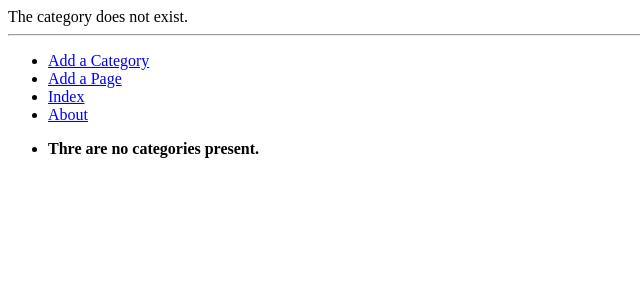
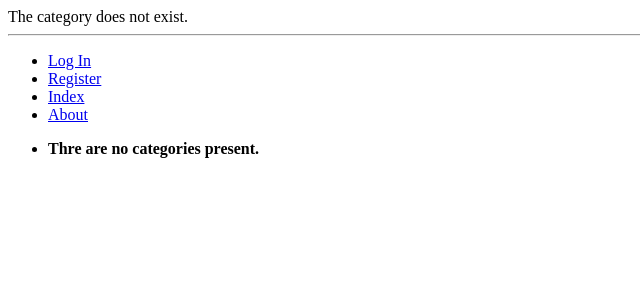
Before and after one commit to eduardocandidoxavier/tango_project, a Django app: page /rango/category/1/ in a window 1280 px wide. Shown: the top 300 px of the page, without its empty margins (0-640 px from the left). Run offline with Django 3.2, Linux system fonts and the light colour scheme; data that the repository does not hold is empty.

Commit message:
Changed base.html and show_category.html to show links depending on user being authenticated or not

```diff
--- a/tango_with_django_project/rango/views.py
+++ b/tango_with_django_project/rango/views.py
@@ -136,7 +136,7 @@ def user_login(request):
     return render(request,'auth/user_login.html', context_dict)
 
 
-
+@login_required(login_url='user_login')
 def user_logout(request):
     logout(request)
     messages.success(request,'Your are now logged out!')
--- a/tango_with_django_project/templates/rango/base.html
+++ b/tango_with_django_project/templates/rango/base.html
@@ -27,10 +27,16 @@
     <hr />
     <div>
         <ul>
-          <li><a href="{% url 'add_category' %}">Add a Category</a><br /></li>
-          <li><a href="{% url 'add_page' %}">Add a Page</a><br /></li>
-          <li><a href="{% url 'index' %}">Index</a></li>
-          <li><a href="{% url 'about' %}">About</a></li>
+            {% if user.is_authenticated %}
+                <li><a href="{% url 'add_category' %}">Add a Category</a><br /></li>
+                <li><a href="{% url 'add_page' %}">Add a Page</a><br /></li>
+                <li><a href="{% url 'user_logout' %}">Log Out</a><br /></li>
+            {% else %}
+                <li><a href="{% url 'user_login' %}">Log In</a><br /></li>
+                <li><a href="{% url 'register' %}">Register</a><br /></li>
+            {% endif %}
+            <li><a href="{% url 'index' %}">Index</a></li>
+            <li><a href="{% url 'about' %}">About</a></li>
         </ul>
     </div>
   </body>
--- a/tango_with_django_project/templates/rango/show_category.html
+++ b/tango_with_django_project/templates/rango/show_category.html
@@ -17,8 +17,10 @@
         {% else %}
             <strong>No pages currently in category.</strong>
         {% endif %}
-        <br />
-        <a href="{% url 'add_page_category' category.slug %}">Add Page</a><br /><br />
+        {% if user.is_authenticated %}
+            <br />
+            <a href="{% url 'add_page_category' category.slug %}">Add Page</a><br /><br />
+        {% endif %}
     {% else %}
         The category does not exist.
     {% endif %}
```
